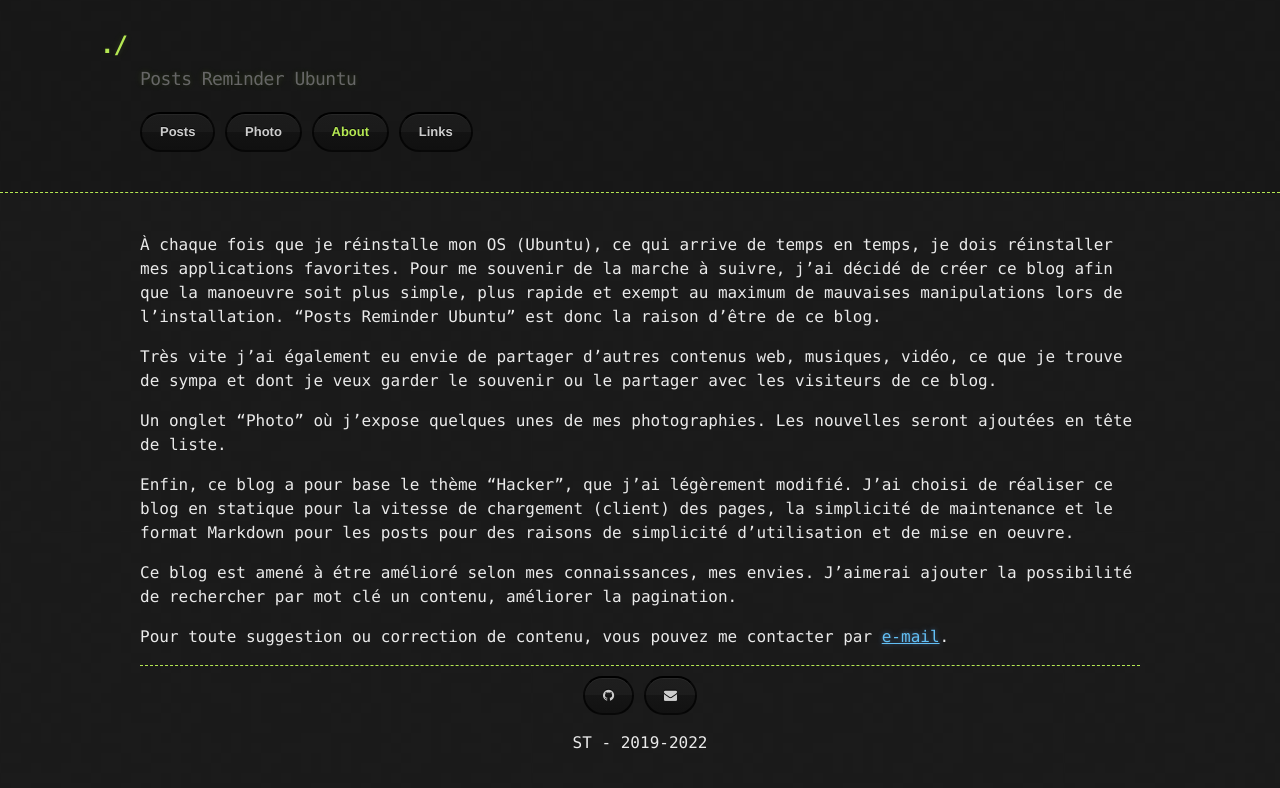
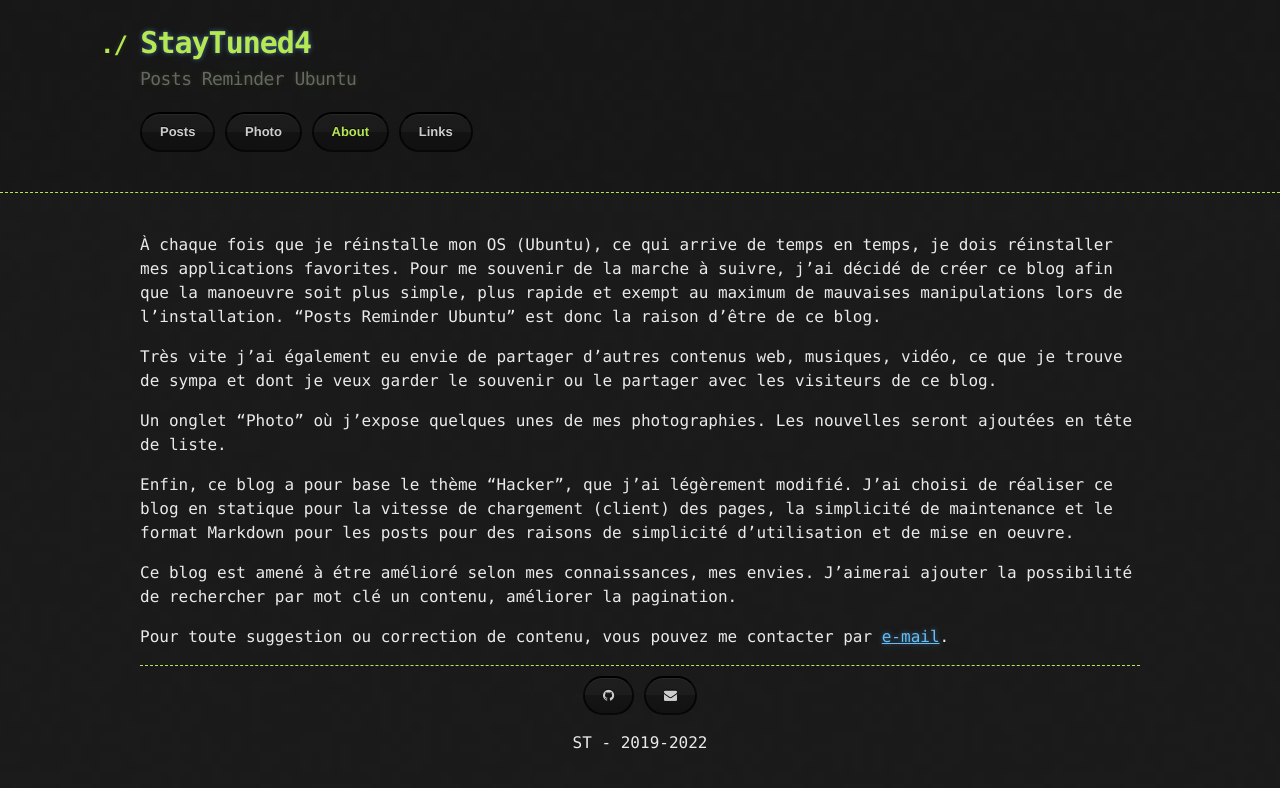
Before and after one commit to staytuned4/staytuned4.github.io, a Jekyll site: the page built from about.md, in a window 1280 px wide. Shown: the top 788 px of the page. Built offline with Jekyll 4.4.1, drawn with Linux system fonts in a browser that asks for light colours; nearby versions of some CDN libraries.

Commit message:
Update default.html

```diff
--- a/_layouts/default.html
+++ b/_layouts/default.html
@@ -36,7 +36,7 @@
       <div class="container">
 <!--site.title staytuned.one-->
         <section>
-        <h1>{{ title }}</h1>
+        <h1>{% include title.html %}</h1>
 <!--end-->
 
 <!--site description-->
```
